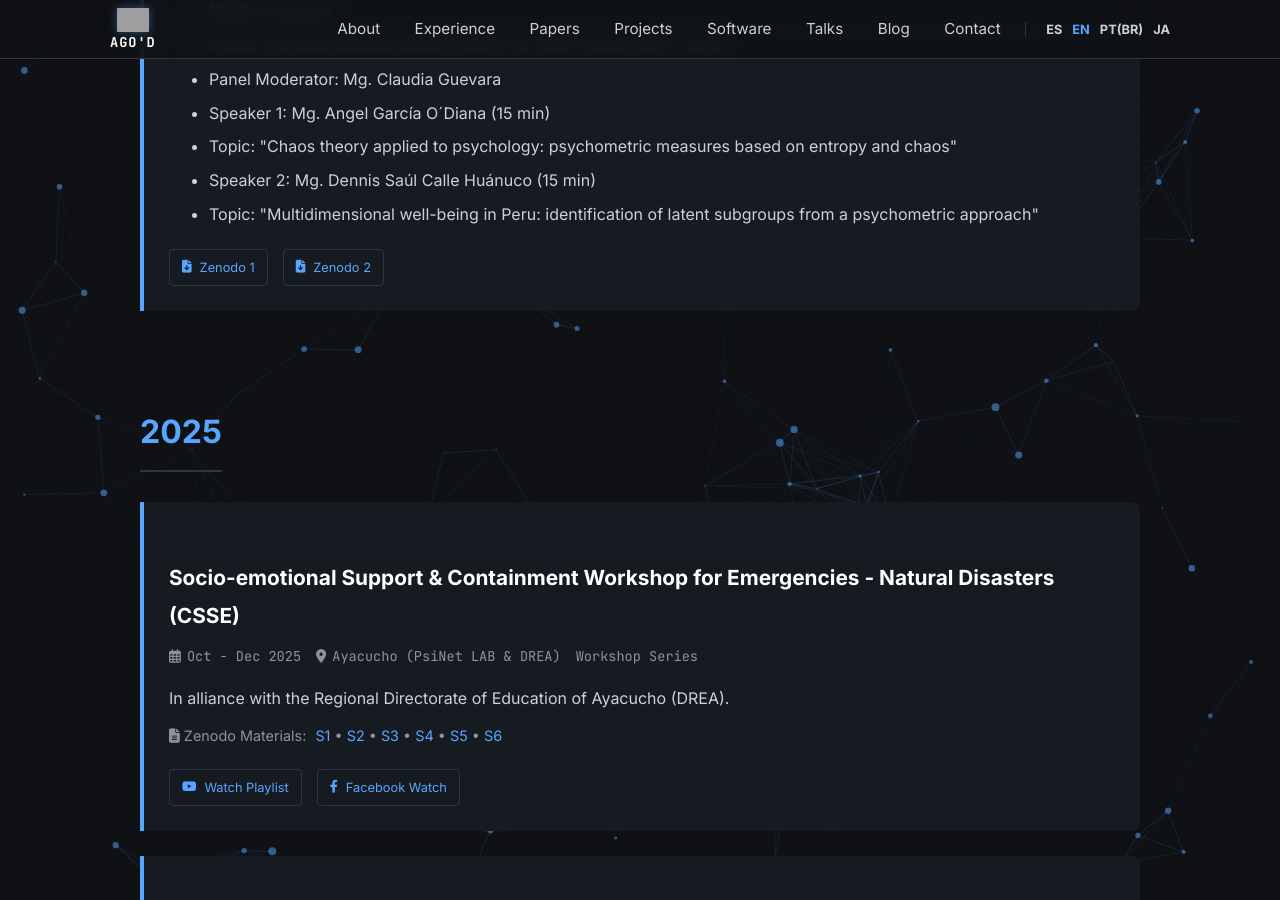
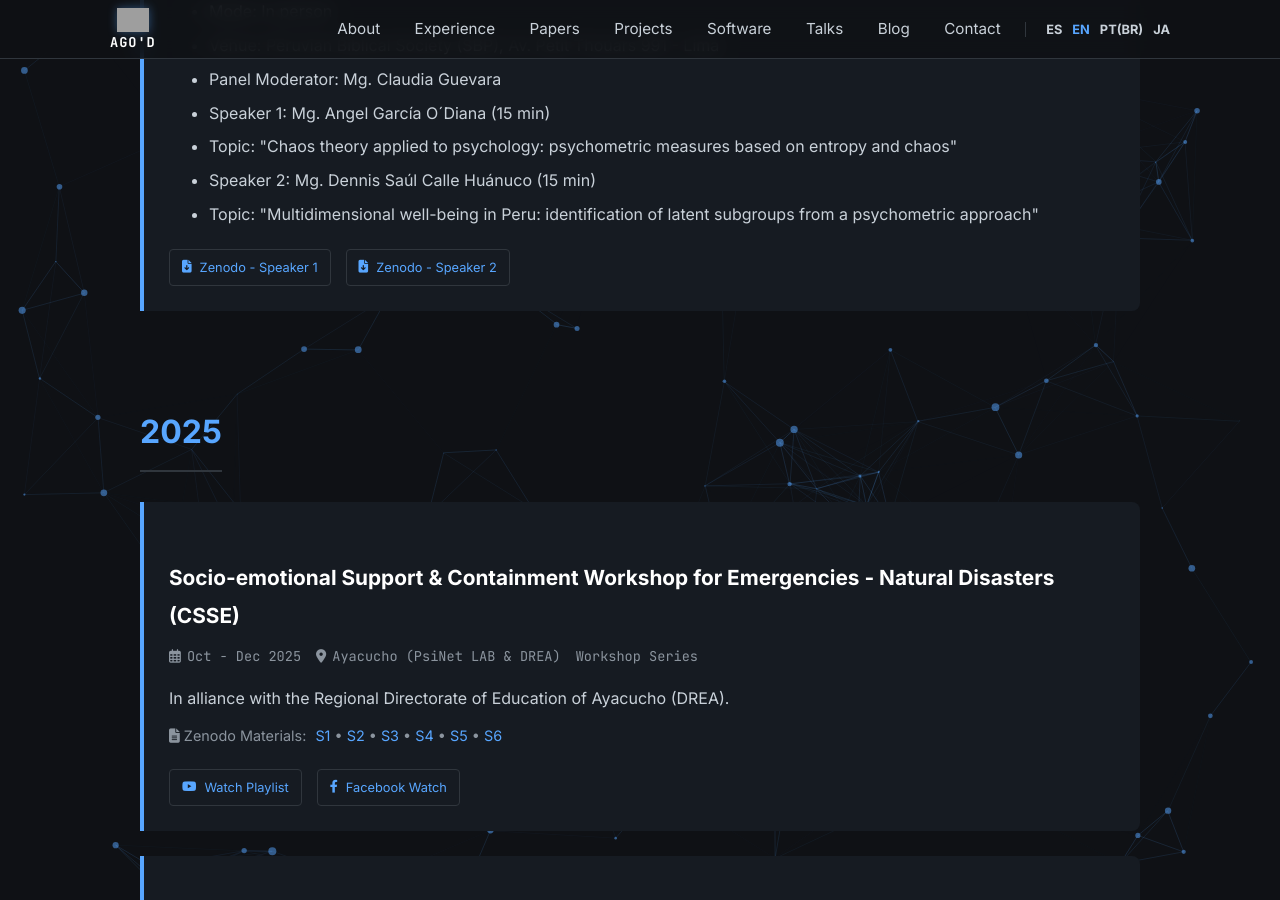
Before and after one commit to AngelGarciaODiana/AngelGarciaODiana.github.io, a Jekyll site: the page built from talks.md, in a window 1280 px wide and 900 px high, scrolled down 632 px. Built offline with Jekyll 4.4.1, drawn with Linux system fonts in a browser that asks for light colours; grey boxes are pictures that could not be loaded.

Commit message:
Improve talk material link labels for accessibility
Co-authored-by: AngelGarciaODiana <79344751+AngelGarciaODiana@users.noreply.github.com>

```diff
--- a/assets/js/translations.js
+++ b/assets/js/translations.js
@@ -106,6 +106,8 @@ const translations = {
         "talk_apr26_topic1": "Tema: \"Teoría del caos aplicada a la psicología: medidas psicométricas basadas en entropía y caos\"",
         "talk_apr26_speaker2": "Ponente 2: Mg. Dennis Saúl Calle Huánuco (15 min)",
         "talk_apr26_topic2": "Tema: \"Bienestar multidimensional en Perú: identificación de subgrupos latentes desde un enfoque psicométrico\"",
+        "talk_apr26_material1": "Zenodo - Ponente 1",
+        "talk_apr26_material2": "Zenodo - Ponente 2",
 
         "talk_may25_title": "Modelando con Jamovi: Introducción Práctica al Análisis de Regresión",
         "talk_may25_desc": "Introducción práctica al análisis de regresión usando Jamovi para investigadores.",
@@ -260,6 +262,8 @@ const translations = {
         "talk_apr26_topic1": "Topic: \"Chaos theory applied to psychology: psychometric measures based on entropy and chaos\"",
         "talk_apr26_speaker2": "Speaker 2: Mg. Dennis Saúl Calle Huánuco (15 min)",
         "talk_apr26_topic2": "Topic: \"Multidimensional well-being in Peru: identification of latent subgroups from a psychometric approach\"",
+        "talk_apr26_material1": "Zenodo - Speaker 1",
+        "talk_apr26_material2": "Zenodo - Speaker 2",
 
         "talk_may25_title": "Modeling with Jamovi: A Practical Introduction to Regression Analysis",
         "talk_may25_desc": "Practical introduction to regression analysis using Jamovi software.",
@@ -410,6 +414,8 @@ const translations = {
         "talk_apr26_topic1": "Tema: \"Teoria do caos aplicada à psicologia: medidas psicométricas baseadas em entropia e caos\"",
         "talk_apr26_speaker2": "Palestrante 2: Mg. Dennis Saúl Calle Huánuco (15 min)",
         "talk_apr26_topic2": "Tema: \"Bem-estar multidimensional no Peru: identificação de subgrupos latentes a partir de uma abordagem psicométrica\"",
+        "talk_apr26_material1": "Zenodo - Palestrante 1",
+        "talk_apr26_material2": "Zenodo - Palestrante 2",
 
         "talk_may25_title": "Modelando com Jamovi: Introdução prática à análise de regressão",
         "talk_may25_desc": "Introdução prática à análise de regressão usando o software Jamovi.",
@@ -561,6 +567,8 @@ const translations = {
         "talk_apr26_topic1": "テーマ: 「心理学へのカオス理論の応用：エントロピーとカオスに基づく心理測定指標」",
         "talk_apr26_speaker2": "発表者2: Mg. Dennis Saúl Calle Huánuco（15分）",
         "talk_apr26_topic2": "テーマ: 「ペルーにおける多次元的ウェルビーイング：心理測定アプローチによる潜在サブグループの特定」",
+        "talk_apr26_material1": "Zenodo - 発表者1",
+        "talk_apr26_material2": "Zenodo - 発表者2",
 
         "talk_may25_title": "Jamoviによるモデリング：回帰分析の実践入門",
         "talk_may25_desc": "Jamoviソフトウェアを使用した回帰分析の実践的入門。",
--- a/talks.md
+++ b/talks.md
@@ -29,10 +29,12 @@ layout: default
             </ul>
             <div class="talk-links">
                 <a href="https://doi.org/10.5281/zenodo.22913327" target="_blank" rel="noopener noreferrer" class="talk-btn btn-zenodo">
-                    <i class="fas fa-file-download"></i> Zenodo 1
+                    <i class="fas fa-file-download"></i>
+                    <span data-i18n="talk_apr26_material1">Zenodo - Speaker 1</span>
                 </a>
                 <a href="https://doi.org/10.5281/zenodo.22913710" target="_blank" rel="noopener noreferrer" class="talk-btn btn-zenodo">
-                    <i class="fas fa-file-download"></i> Zenodo 2
+                    <i class="fas fa-file-download"></i>
+                    <span data-i18n="talk_apr26_material2">Zenodo - Speaker 2</span>
                 </a>
             </div>
         </div>
```
